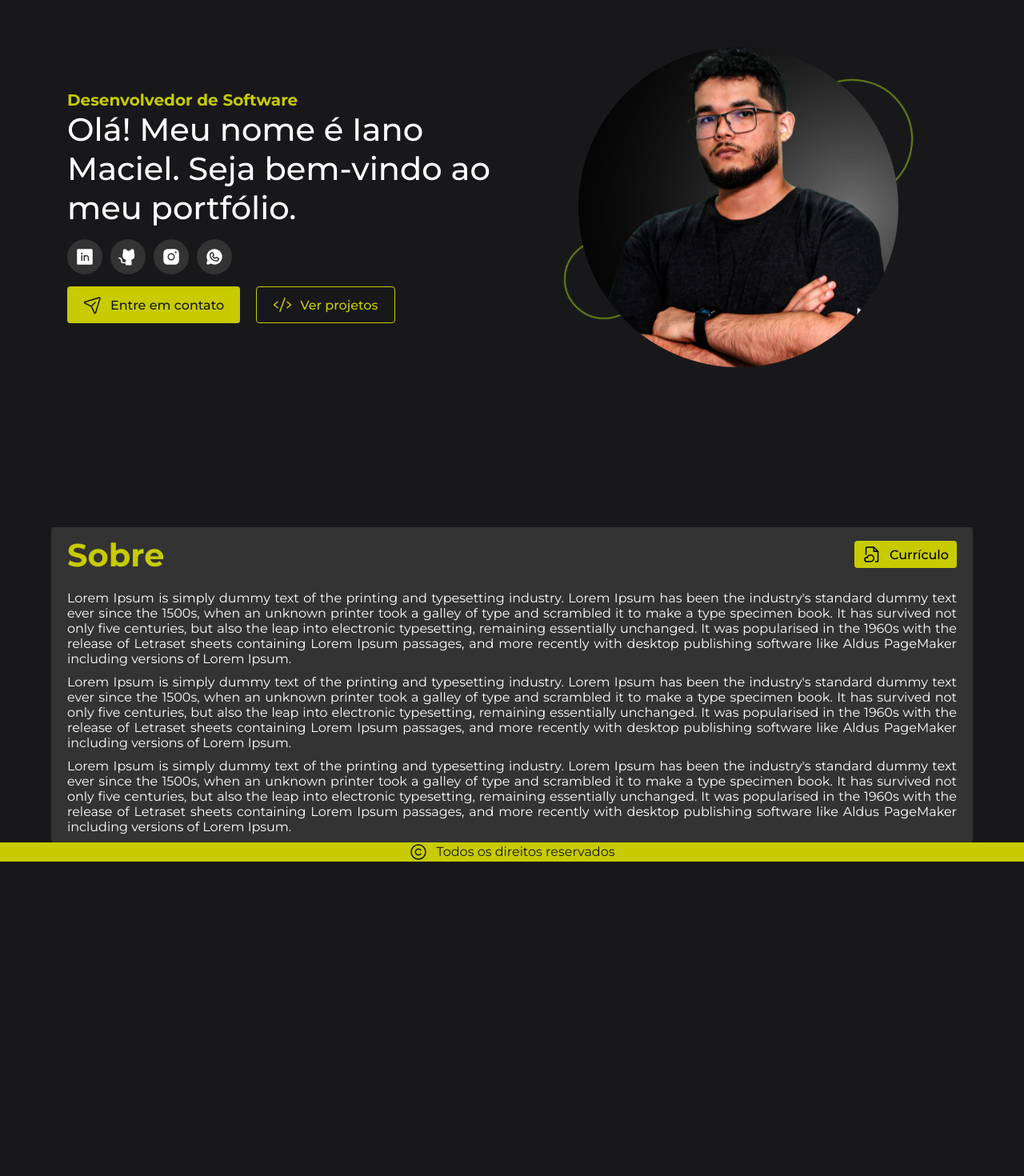
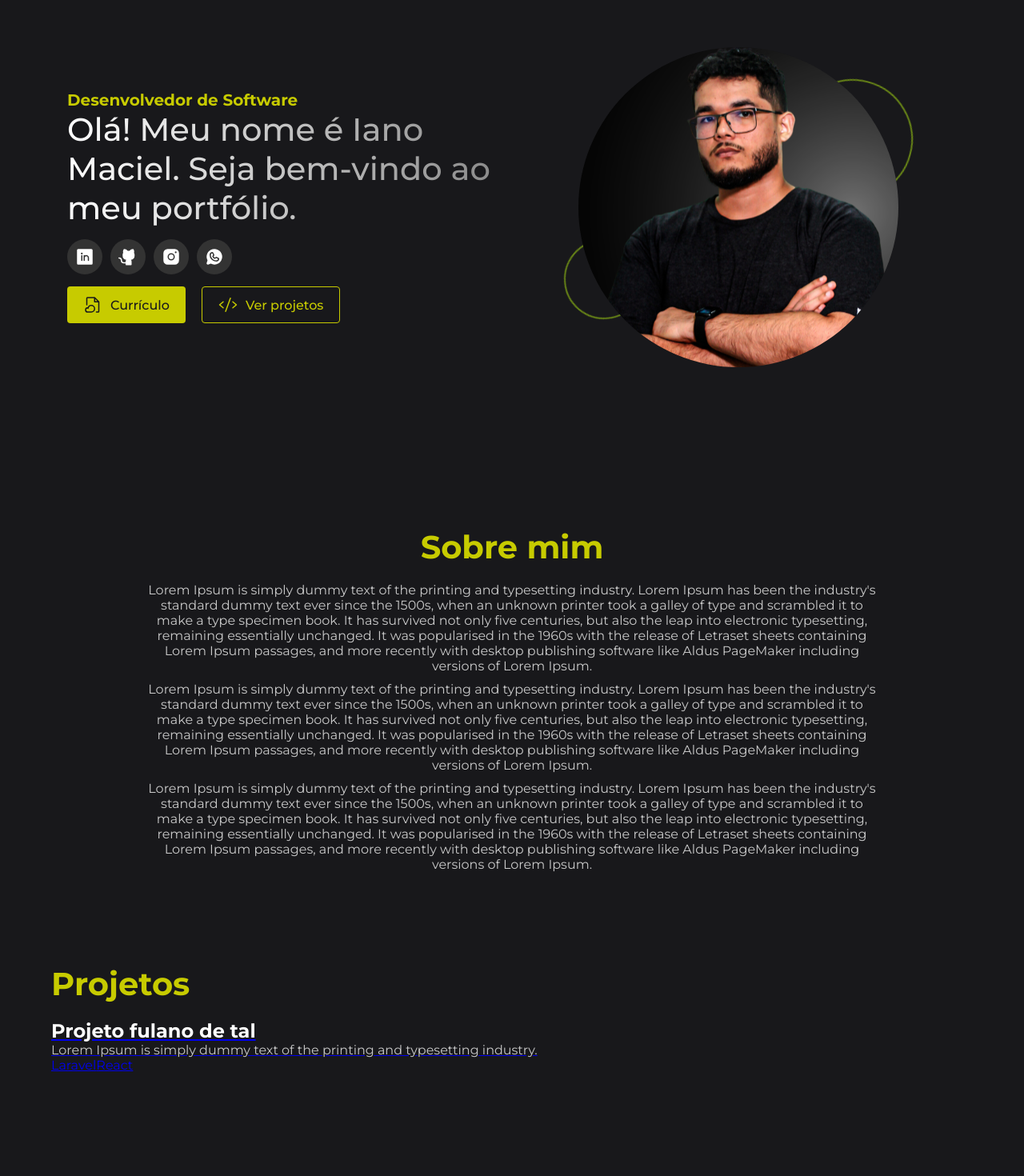
Before and after one commit to IanoMaciel/portfolio, a React (Vite) app: page / in a window 1280 px wide. Shown: the part 240-1710 px from the top of the page at 80% size. Before the commit the page ends 1317 px from the top, so only its background shows below. Built offline with nearby package versions, Linux system fonts and the light colour scheme.

Commit message:
em andamento

```diff
--- a/src/components/Layout/index.tsx
+++ b/src/components/Layout/index.tsx
@@ -1,5 +1,6 @@
 import AboutMe from "../../pages/AboutMe";
 import Home from "../../pages/Home";
+import Project from "../../pages/Project";
 import Content from "../Content";
 import Footer from "../Footer";
 import { MainHeader } from "../MainHeader";
@@ -11,6 +12,7 @@ export default function Layout() {
             <Content>
                 <Home />
                 <AboutMe />
+                <Project/>
             </Content>
             <Footer />
         </>
--- a/src/components/MainHeader/index.tsx
+++ b/src/components/MainHeader/index.tsx
@@ -68,7 +68,7 @@ export function MainHeader() {
           onClick={() => setActiveSection('contact')}
           className={activeSection === 'contact' ? 'active' : ''}
         >
-          Projetos
+          Contato
         </S.Link>
       </S.Nav>
 
--- a/src/components/MainHeader/styles.ts
+++ b/src/components/MainHeader/styles.ts
@@ -25,7 +25,7 @@ export const Nav = styled.nav<NavProps>`
 
   @media (max-width: 768px) {
     flex-direction: column;
-    background: #333333;
+    background: ${(props) => props.theme.colors.tertiary};
     width: 100%;
     position: absolute;
     top: 100%;
--- a/src/pages/AboutMe/index.tsx
+++ b/src/pages/AboutMe/index.tsx
@@ -1,16 +1,9 @@
-import { FileCloudIcon } from "@phosphor-icons/react";
 import * as S from "./styles";
 
 export default function AboutMe() {
   return (
     <S.Container id="aboutme">
-      <S.Header>
-        <S.Title>Sobre</S.Title>
-        <S.LinkCurriculum>
-          <FileCloudIcon size={24} />
-          Currículo
-        </S.LinkCurriculum>
-      </S.Header>
+        <S.Title>Sobre mim</S.Title>
       <S.Content>
         <p>
           Lorem Ipsum is simply dummy text of the printing and typesetting industry. Lorem Ipsum has been the industry's standard dummy text ever since the 1500s, when an unknown printer took a galley of type and scrambled it to make a type specimen book. It has survived not only five centuries, but also the leap into electronic typesetting, remaining essentially unchanged. It was popularised in the 1960s with the release of Letraset sheets containing Lorem Ipsum passages, and more recently with desktop publishing software like Aldus PageMaker including versions of Lorem Ipsum.
--- a/src/pages/AboutMe/styles.ts
+++ b/src/pages/AboutMe/styles.ts
@@ -4,44 +4,37 @@ export const Container = styled.section`
   display: flex;
   flex-direction: column;
   gap: 20px;
-  background-color: ${(props) => props.theme.colors.tertiary};
   border-radius: 4px;
-  padding: 10px 20px;
-`;
-
-export const Header = styled.div`
-  display: flex;
-  justify-content: space-between;
-  align-items: center;
+  padding: 0 10%;
 `;
 
 export const Title = styled.h1`
   color: ${(props) => props.theme.colors.secondary};
   font-size: 40px;
+  text-align: center;
+
+  @media (max-width: 768px) {
+    font-size: 28px;
+  }
+
+  @media (max-width: 480px) {
+    font-size: 24px;
+  }
 `;
-export const LinkCurriculum = styled.a`
-    display: flex;
-    align-items: center;
-    text-decoration: none;
-    font-weight: 500;
-    background-color: ${(props) => props.theme.colors.secondary};
-    padding: 5px 10px;
-    gap: 10px;
-    border-radius: 4px;
-    cursor: pointer;
-
-    transition: color 0.3s;
-    &:hover{
-      opacity: .7;
-    }
-`;
-
 
 export const Content = styled.div`
   display: flex;
   flex-direction: column;
   gap: 10px;
-  color: ${(props) => props.theme.colors.white};
+  color: ${(props) => props.theme.colors.gray};
   font-weight: 400;
-  text-align: justify;
+  text-align: center;
+
+  @media (max-width: 768px) {
+    font-size: 16px;
+  }
+
+  @media (max-width: 480px) {
+    font-size: 12px;
+  }
 `;
--- a/src/pages/Home/index.tsx
+++ b/src/pages/Home/index.tsx
@@ -1,7 +1,7 @@
 import * as S from "./styles";
 import {
-    CodeIcon, GithubLogoIcon, InstagramLogoIcon,
-    LinkedinLogoIcon, PaperPlaneTiltIcon, WhatsappLogoIcon
+    CodeIcon, FileCloudIcon, GithubLogoIcon,
+    InstagramLogoIcon, LinkedinLogoIcon, WhatsappLogoIcon
 } from "@phosphor-icons/react";
 import profile from "../../assets/profile.svg";
 
@@ -20,9 +20,9 @@ export default function Home() {
                     <S.LinkSocial href="#"><WhatsappLogoIcon size={24} weight="fill" /></S.LinkSocial>
                 </S.Social>
                 <S.Action>
-                    <S.LinkContact href="#contact">
-                        <PaperPlaneTiltIcon size={24} />
-                        Entre em contato
+                    <S.LinkContact href="#">
+                        <FileCloudIcon size={24} />
+                        Currículo
                     </S.LinkContact>
                     <S.LinkProject href="#project">
                         <CodeIcon size={24} />
--- a/src/pages/Home/styles.ts
+++ b/src/pages/Home/styles.ts
@@ -49,7 +49,12 @@ export const Title = styled.h3`
 export const Subtitle = styled.h1`
     font-weight: 500;
     font-size: 40px;
-    color: ${(props) => props.theme.colors.white};
+
+    background: linear-gradient(to right, #ffffff, #888888);
+    -webkit-background-clip: text;
+    -webkit-text-fill-color: transparent;
+    display: inline-block;
+
 
     @media (max-width: 768px) {
         font-size: 28px;
--- /dev/null
+++ b/src/pages/Project/index.tsx
@@ -0,0 +1,19 @@
+import * as S from './styles';
+
+export default function Project() {
+  return (
+    <S.Container id="projects">
+      <S.Header>
+        <S.Title>Projetos</S.Title>
+      </S.Header>
+      <S.Card href="#">
+        <S.Project>
+          <S.TitleProjeto>Projeto fulano de tal</S.TitleProjeto>
+          <S.DescriptionProjeto>Lorem Ipsum is simply dummy text of the printing and typesetting industry.</S.DescriptionProjeto>
+        </S.Project>
+        <S.Skill>Laravel</S.Skill>
+        <S.Skill>React</S.Skill>
+      </S.Card>
+    </S.Container>
+  );
+}
--- /dev/null
+++ b/src/pages/Project/styles.ts
@@ -0,0 +1,46 @@
+import styled from "styled-components";
+
+export const Container = styled.section`
+  height: 100vh;
+  padding: 10% 0;
+  display: flex;
+  flex-direction: column;
+  gap: 20px;
+`;
+
+export const Header = styled.div``;
+
+export const Title = styled.h1`
+  color: ${(props) => props.theme.colors.secondary};
+  font-size: 40px;
+  text-align: left;
+
+  @media (max-width: 768px) {
+    font-size: 28px;
+  }
+
+  @media (max-width: 480px) {
+    font-size: 24px;
+  }
+`;
+
+export const Subtitle = styled.span``;
+
+export const Card = styled.a`
+  cursor: pointer;
+`;
+
+export const Project = styled.div`
+  display: flex;
+  flex-direction: column;
+`;
+
+export const TitleProjeto = styled.h2`
+  color: ${(props) => props.theme.colors.white};
+`;
+
+export const DescriptionProjeto = styled.span`
+  color: ${(props) => props.theme.colors.gray};
+`;
+
+export const Skill = styled.span``;
--- a/src/styles/style.d.ts
+++ b/src/styles/style.d.ts
@@ -12,6 +12,8 @@ declare module 'styled-components' {
       black: string;
       white: string;
 
+      gray: string;
+
       success: string;
       warning: string;
       error: string;
--- a/src/styles/themes/dark.ts
+++ b/src/styles/themes/dark.ts
@@ -3,10 +3,12 @@ export default {
   colors: {
     primary: ' #18181B',
     secondary: '#C7CB00',
-    tertiary: '#333333',
+    tertiary: '#27272A',
 
     black: '#000000',
     white: '#ffffff',
+
+    gray: '#C9C9C9',
 
     success: '#24BA5B',
     warning: '#f97316',
```
